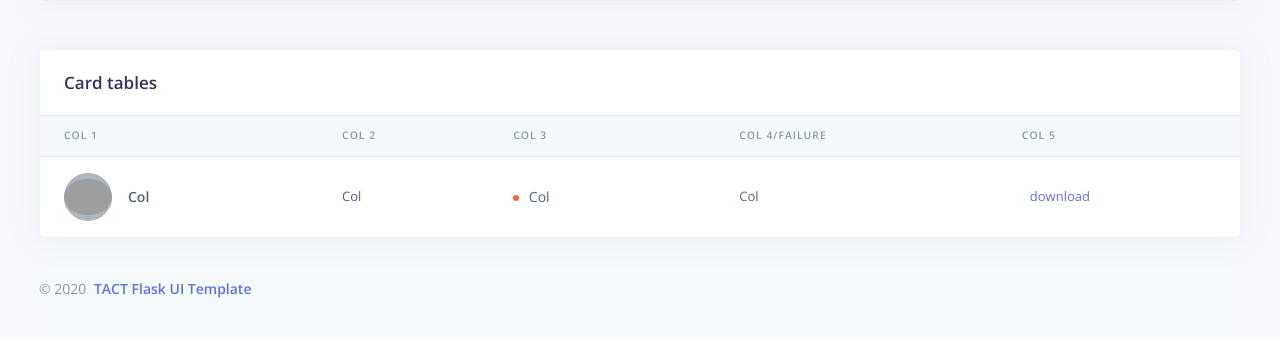
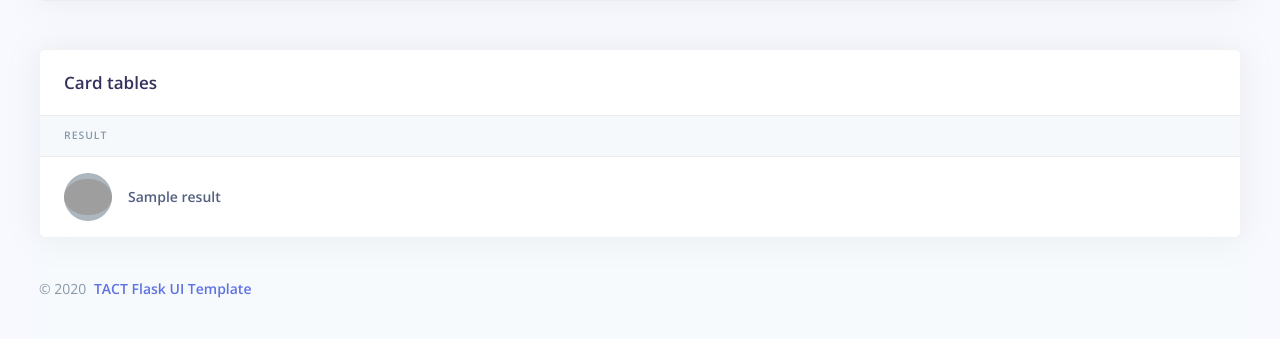
Before and after one commit to sanjayini/flask_UI_template, a Flask app: template templates/index.html in a window 1280 px wide. Shown: the part 583-922 px from the top of the page. Run offline with Flask 2, Linux system fonts and the light colour scheme; the template is opened without the code that fills it: most values are stand-ins (such as "Sample title", 1, 10 or a date in 2020); lists and menus that the app fills with data are empty; some libraries are stand-ins or nearby versions; grey boxes are pictures that could not be loaded.

Commit message:
files added

```diff
--- a/app.py
+++ b/app.py
@@ -27,20 +27,11 @@ def index():
 
 @app.route('/result', methods=['POST'])
 def result():
-    return render_template('index.html', result = {'1' : '2'})
+    data = request.form.get('entry')
+    print(data)
+    return render_template('index.html', result = data)
 
 
-@app.route('/', methods=['GET','POST'])
-def index():
-    if (request.method == 'GET') :
-        return render_template('index.html')
-    data = request.form.get('content')
-    print(data)
-    res = get_sentiment_analysis(data)
-    # res = make_response(json.dumps(res, ensure_ascii=False))
-    # res.headers["Content-Type"] = "application/json; charset=utf-8"
-    print(res.get('highlighted_content'))
-    return render_template('index.html', result=res.get('highlighted_content'))
 
 
 
--- a/manage.py
+++ /dev/null
@@ -1 +0,0 @@
-import flask from flask
--- a/templates/index.html
+++ b/templates/index.html
@@ -107,11 +107,8 @@
                             <table class="table align-items-center table-flush">
                                 <thead class="thead-light">
                                     <tr>
-                                        <th scope="col">Col 1</th>
-                                        <th scope="col">Col 2</th>
-                                        <th scope="col">Col 3</th>
-                                        <th scope="col">Col 4/Failure</th>
-                                        <th scope="col">Col 5</th>
+                                        <th scope="col">result</th>
+
                                     </tr>
                                 </thead>
                                 <tbody>
@@ -122,30 +119,11 @@
                                                     <img alt="Image placeholder" src="../static/img/theme/craigslist.png">
                                                 </a>
                                                 <div class="media-body">
-                                                    <span class="mb-0 text-sm">Col</span>
+                                                    <span class="mb-0 text-sm">{{result}}</span>
                                                 </div>
                                             </div>
                                         </th>
-                                        <td>
-                                            Col
-                                        </td>
-                                        <td>
-                                            <span class="badge badge-dot mr-4">
-                                                        <i class="bg-warning"></i> Col
-                                                    </span>
-                                        </td>
-                                        <td>
-                                            <div class="avatar-group">
-                                                Col
-                                                </a>
-                                            </div>
-                                        </td>
-                                        <td>
-                                            <div class="d-flex align-items-center">
-                                                <span class="mr-2"> </span>
-                                                <a href="/download/" download>download</a>
-                                            </div>
-                                        </td>
+
                                     </tr>
                                 </tbody>
                             </table>
```
